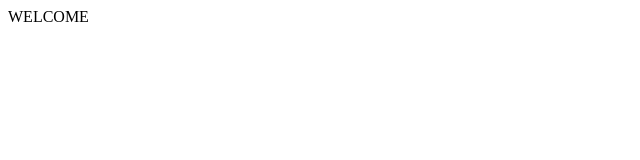
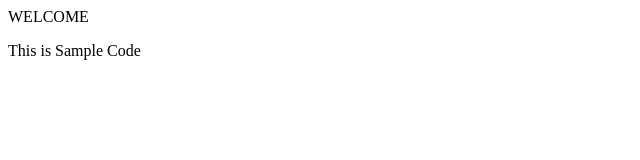
Before and after one commit to Gayatrii0911/Manager, a plain HTML site: page index.html in a window 1280 px wide. Shown: the whole page, without its empty margins (0-640 px from the left). Drawn offline with Linux system fonts and the light colour scheme.

Commit message:
para dala

```diff
--- a/index.html
+++ b/index.html
@@ -7,5 +7,6 @@
 </head>
 <body>
     <h>WELCOME</h>
+    <p>This is Sample Code</p>
 </body>
 </html>
```
